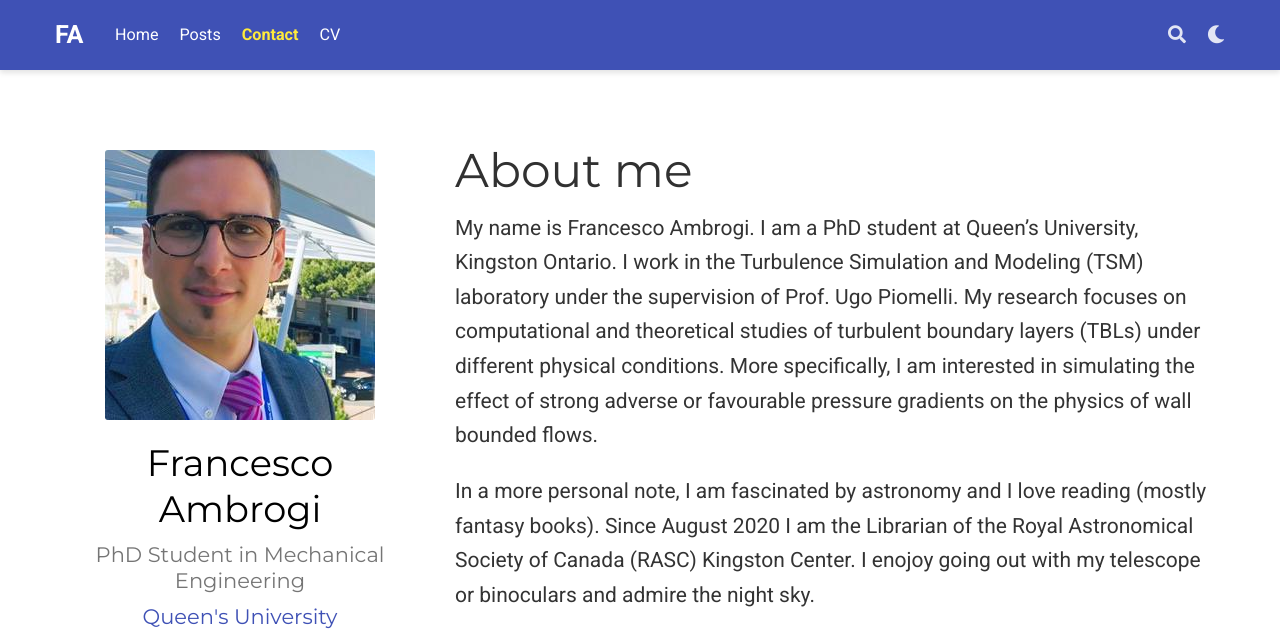
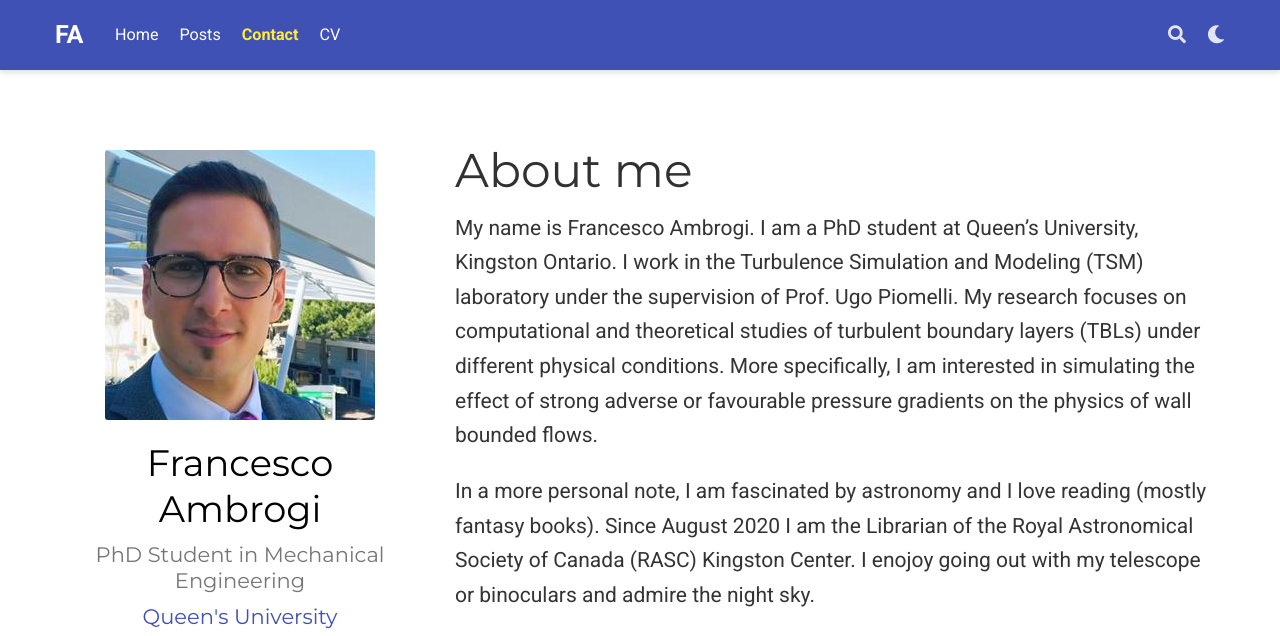
Before and after one commit to FrancescoAmbrogi/FrancescoAmbrogi.github.io, a plain HTML site: page index.html in a window 1280 px wide. Shown: the top 636 px of the page. Drawn offline with nearby package versions, Linux system fonts and the light colour scheme; some packages are replaced by stand-ins of ours; some icons are missing.

Commit message:
Changed avatar

```diff
--- a/index.html
+++ b/index.html
@@ -715,7 +715,7 @@
 
 
 
-      <img class="avatar avatar-square" src="/authors/admin/avatar_hu44075319173dbf1d7131aae7421cc531_159883_270x270_fill_q75_lanczos_center.JPG" alt="Francesco Ambrogi">
+      <img class="avatar avatar-square" src="/authors/admin/avatar_hu63de6211afb966b205f62c83f77face5_112585_270x270_fill_q75_lanczos_center.JPG" alt="Francesco Ambrogi">
 
 
       <div class="portrait-title">
```
Also changed, not shown: post/getting-started/index.html (+1 -1 lines), authors/admin/avatar.JPG, authors/admin/avatar_hu63de6211afb966b205f62c83f77face5_112585_270x270_fill_q75_lanczos_center.JPG (added).
